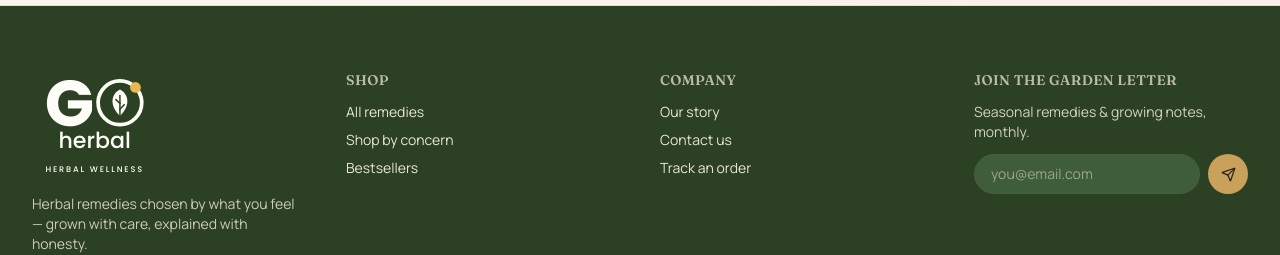
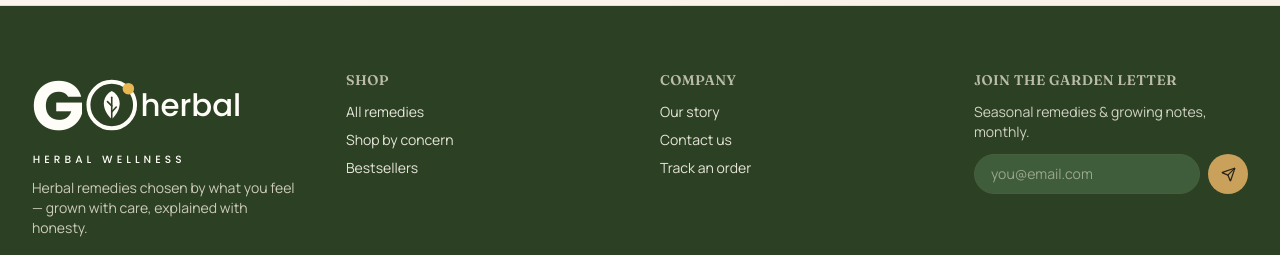
Before and after one commit to JessyWaweru/herb-root-frontend, a React (Vite) app: page / in a window 1280 px wide. Shown: the part 3457-3712 px from the top of the page. Built offline with nearby package versions, Linux system fonts and the light colour scheme; no server answers.

Commit message:
🎨 Footer logo: inline GO + herbal in white
Match the navbar's inline layout in the footer, rendered in white to
sit with the rest of the footer text.

```diff
--- a/src/components/layout/Footer.tsx
+++ b/src/components/layout/Footer.tsx
@@ -30,7 +30,7 @@ export function Footer() {
       <div className="mx-auto max-w-7xl px-4 py-16 sm:px-6 lg:px-8">
         <div className="grid grid-cols-1 gap-10 md:grid-cols-4">
           <div>
-            <Logo dark tagline tone="white" stacked />
+            <Logo dark tagline tone="white" />
             <p className="mt-3 max-w-xs text-sm text-cream-200/80">
               Herbal remedies chosen by what you feel — grown with care, explained with honesty.
             </p>
```
